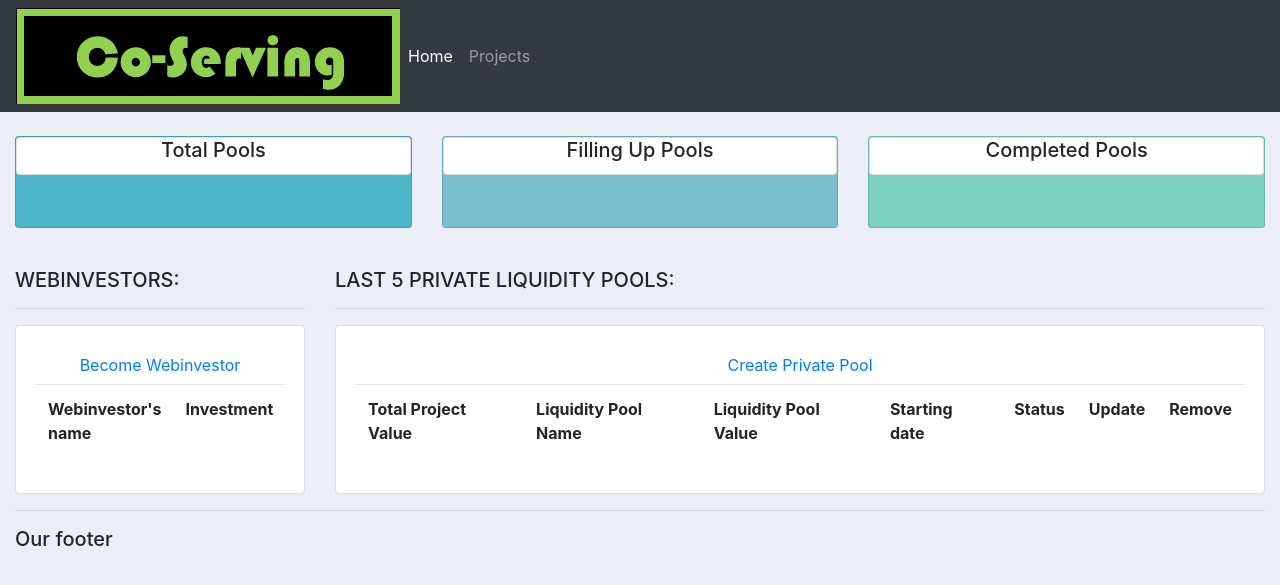
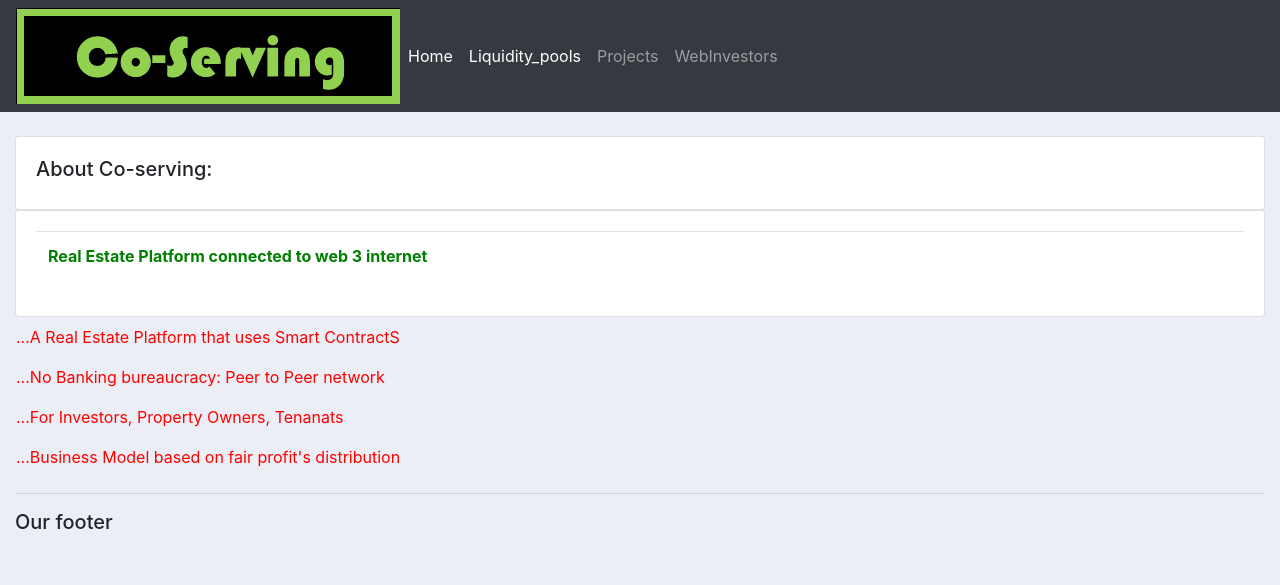
Before and after one commit to marco872/coserving, a Django app: page / in a window 1280 px wide. Shown: the top 585 px of the page. Run offline with Django 3.2, Linux system fonts and the light colour scheme; lists and menus that the app fills with data are empty; some libraries are stand-ins or nearby versions.

Commit message:
home page

```diff
--- a/co_servings/templates/co_servings/home.html
+++ b/co_servings/templates/co_servings/home.html
@@ -1,50 +1,52 @@
 {% extends 'co_servings/main.html' %}
 
 {% block content %}
-{% include 'co_servings/status.html' %}
+
 <br>
-<div class="row">
-	<div class="col-md-3">
-		<h5>WEBINVESTORS:</h5>
-		<hr>
-		<div class="card card-body">
-			<a class="btn btn primary btn-5m btn-block" href="">Become Webinvestor</a>
-			<table class="table table-5m">
-				<tr>
+		<div class="row">
+			<div class="col-md">
 
-					<th>Webinvestor's name</th>
-					<th>Investment </th>
-				</tr>
+				<div class="card card-body">
+			 		<h5>About Co-serving:</h5>
+				</div>
+				<div class="card card-body">
 
-			</table>
+					<table class="table table-5m">
+						<tr>
+							<th>Real Estate Platform connected to  web 3 internet</th>
 
+						</tr>
+
+				</div>
+
+					</table>
+
+			</div>
 
 		</div>
 
-	</div>
+		</div>
 
-	<div class="col-md-9">
+<table with="1200">
+	<tr>
+		<td width="400" height="40">...A Real Estate Platform  that uses Smart ContractS</td>
+	</tr>
 
-		<h5>LAST 5 PRIVATE LIQUIDITY POOLS:</h5>
-		<hr>
-		<div class="card card-body">
-			<a class="btn btn primary btn-15m btn-block" href="">Create Private Pool</a>
-			<table class="table table-5m">
-				<tr>
-					<th>Total Project Value</th>
-					<th>Liquidity Pool Name</th>
-					<th>Liquidity Pool Value</th>
-					<th>Starting date</th>
-					<th>Status</th>
-					<th>Update</th>
-					<th>Remove</th>
+	<tr>
+		<td width="400" height="40">...No Banking bureaucracy: Peer to Peer network</td>
+	</tr>
+
+	<tr>
+		<td width="400" height="40">...For Investors,  Property Owners, Tenanats</td>
+	</tr>
+
+	<tr>
+		<td width="400" height="40">...Business Model based on fair profit's distribution</td>
+	</tr>
 
 
-			</table>
-		</div>
 
-	</div>
+</table>
 
-</div>
 
 {% endblock %}
--- a/co_servings/templates/co_servings/navbar.html
+++ b/co_servings/templates/co_servings/navbar.html
@@ -10,8 +10,14 @@
       <li class="nav-item active">
         <a class="nav-link" href="#">Home</a>
       </li>
+      <li class="nav-item active">
+        <a class="nav-link" href="#">Liquidity_pools</a>
+      </li>
       <li class="nav-item">
         <a class="nav-link" href="#">Projects</a>
+      </li>
+       <li class="nav-item">
+        <a class="nav-link" href="#">WebInvestors</a>
       </li>
     </ul>
   </div>
--- a/co_servings/urls.py
+++ b/co_servings/urls.py
@@ -4,6 +4,8 @@ from . import views
 
 urlpatterns = [
     path('', views.home),
+    path('liquiditypools/', views.liquiditypools, name='liquiditypools'),
+
     path('projects/', views.projects, name='projects'),
     path('webinvestors/', views.webinvestors, name='webinvestors'),
 ]
--- a/co_servings/views.py
+++ b/co_servings/views.py
@@ -1,12 +1,22 @@
 from django.shortcuts import render
 from django.http import HttpResponse
 
-from .models import Project
+from .models import *
 
 # Create your views here.
 
+
+
+
 def home(request):
 	return render(request, 'co_servings/home.html')
+
+
+def liquiditypools(request):
+	liquiditypools = Liquidity_Pool.objects.all()
+
+	return render(request, 'co_servings/liquiditypools.html', {'list': liquiditypools})
+
 
 def projects(request):
 	projects = Project.objects.all()
@@ -14,5 +24,5 @@ def projects(request):
 	return render(request, 'co_servings/projects.html', {'list': projects})
 
 def webinvestors(request):
-	webinvestors = webinvestor.objects.all()
+	webinvestors = Webinvestor.objects.all()
 	return render(request, 'co_servings/webinvestors.html', {'list': webinvestors})
--- a/static/css/main.css
+++ b/static/css/main.css
@@ -28,6 +28,12 @@
 		background-color: #7CD1C0;
 	}
 
+	th {
+
+	color : green;
+
+	}
+
 	td {
 
 	color : red;
```
Also changed, not shown: co_servings/models.py (+9 -3 lines), co_servings/templates/co_servings/liquiditypools.html (added, +50 -0 lines), co_servings/migrations/0012_home.py (added).
